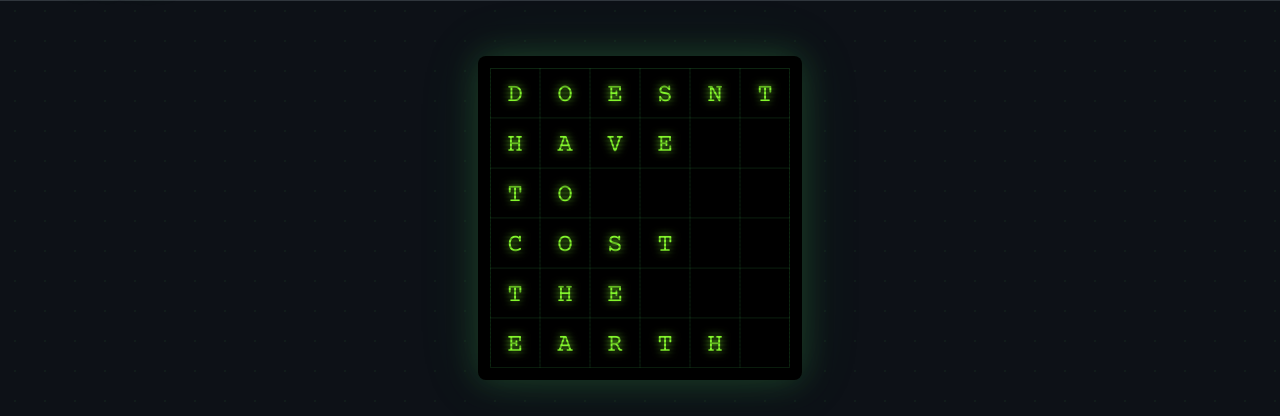
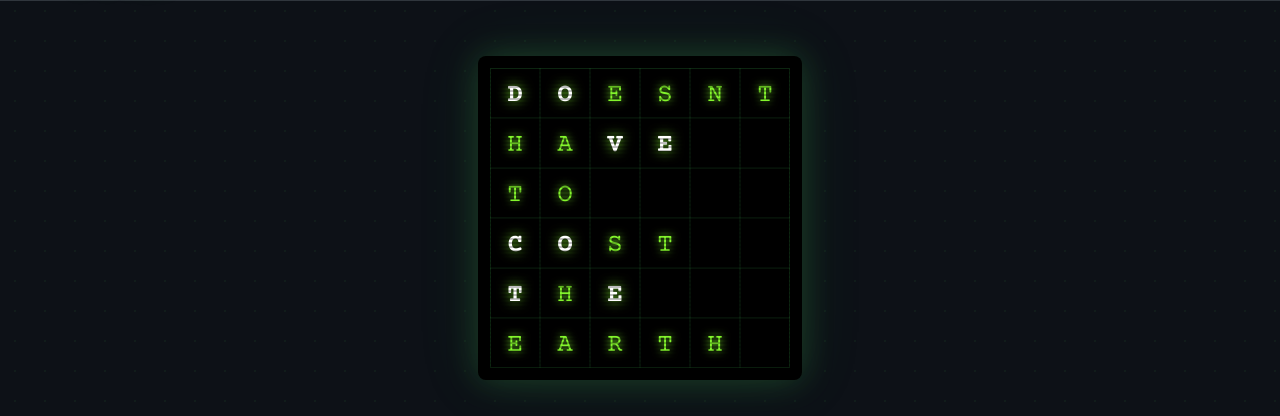
Before and after one commit to mb43/node3-energy, a website: page index.html in a window 1280 px wide. Shown: the part 64-480 px from the top of the page. Drawn offline with nearby package versions, Linux system fonts and the light colour scheme.

Commit message:
style(canvas): highlight DOVECOTE letters in bold white with enhanced glow on resolution

```diff
--- a/index.html
+++ b/index.html
@@ -747,6 +747,20 @@
     const rows = 6;
     const cellSize = 50;
 
+    // Helper to check if a cell contains a letter in "DOVECOTE"
+    const isDovecoteLetter = (row, col) => {
+      return (
+        (row === 0 && col === 0) || // D
+        (row === 0 && col === 1) || // O
+        (row === 1 && col === 2) || // V
+        (row === 1 && col === 3) || // E
+        (row === 3 && col === 0) || // C
+        (row === 3 && col === 1) || // O
+        (row === 4 && col === 0) || // T
+        (row === 4 && col === 2)    // E
+      );
+    };
+
     ctx.font = "24px 'Courier Prime', 'Courier New', monospace";
     ctx.textAlign = 'center';
     ctx.textBaseline = 'middle';
@@ -857,10 +871,21 @@
         // Shift y slightly down (+2.5px) to correct vertical font metrics centering
         const y = cell.row * cellSize + cellSize / 2 + 2.5;
 
+        // Reset to default font at the start of each cell drawing to prevent bold bleeding
+        ctx.font = "26px 'Courier Prime', 'Courier New', monospace";
+
         if (cell.isResolved) {
-          ctx.fillStyle = '#83f52c';
-          ctx.shadowColor = '#83f52c';
-          ctx.shadowBlur = 8;
+          const isBold = isDovecoteLetter(cell.row, cell.col);
+          if (isBold) {
+            ctx.font = "bold 26px 'Courier Prime', 'Courier New', monospace";
+            ctx.fillStyle = '#ffffff'; // Super-bright white for the bold contrast
+            ctx.shadowColor = '#83f52c'; // Neon green glow
+            ctx.shadowBlur = 12;
+          } else {
+            ctx.fillStyle = '#83f52c';
+            ctx.shadowColor = '#83f52c';
+            ctx.shadowBlur = 8;
+          }
           ctx.fillText(cell.targetChar, x, y);
           ctx.shadowBlur = 0;
         } else {
```
